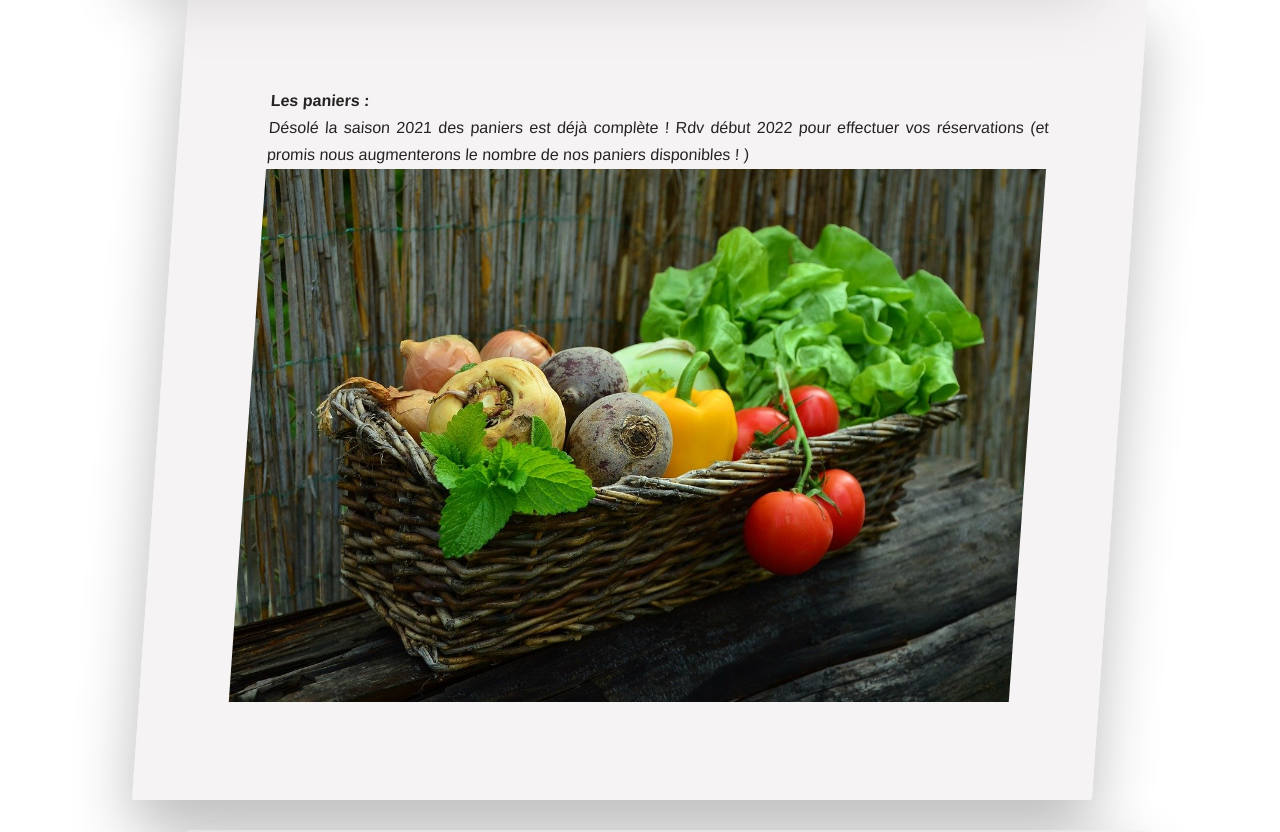
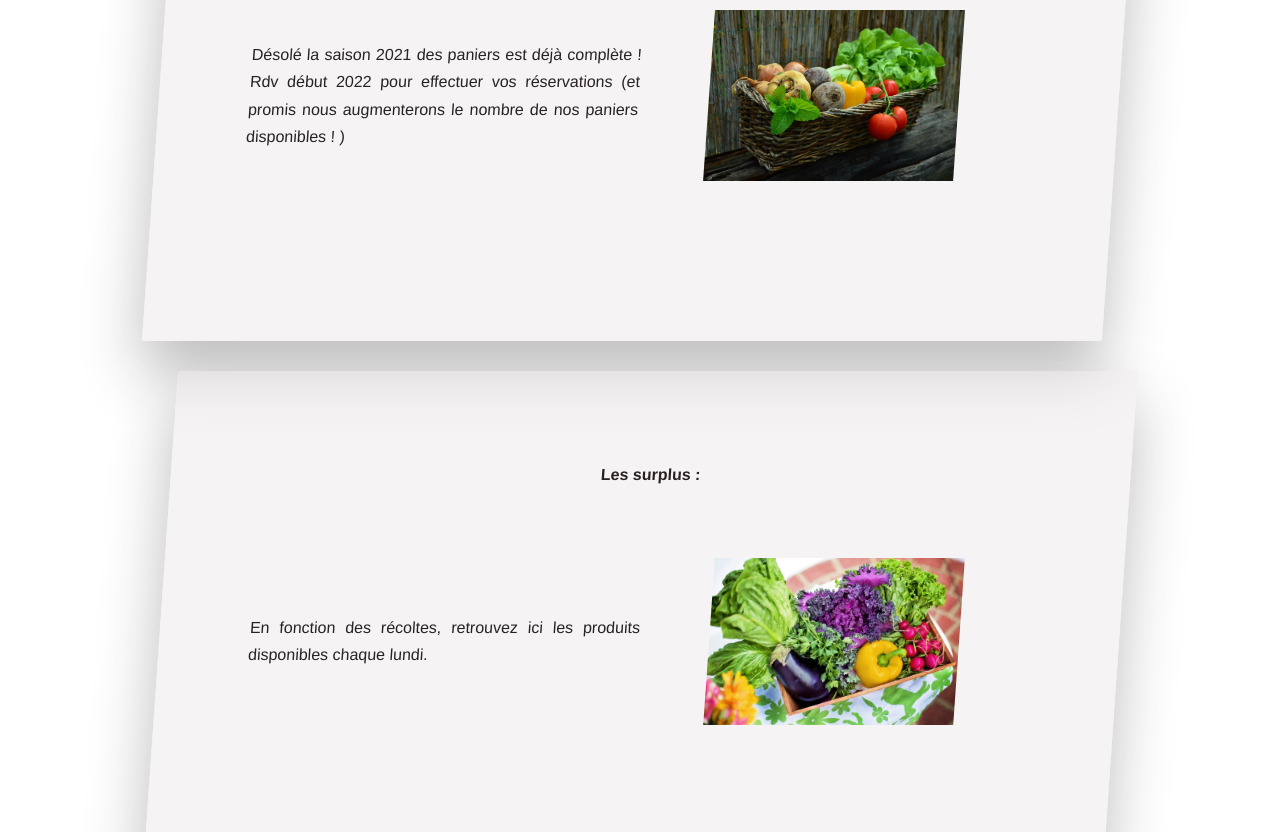
Before and after one commit to nicoWeb31/jardin-v2, a Next.js app: page /shop in a window 1280 px wide. Shown: the part 1881-2713 px from the top of the page. Built offline with nearby package versions, Linux system fonts and the light colour scheme.

Commit message:
shop scss

```diff
--- a/pages/shop/index.tsx
+++ b/pages/shop/index.tsx
@@ -22,36 +22,41 @@ const shop: React.FC = () => {
                         réflexions afin de préserver la fertilité du sol et de
                         vous offrir le meilleur chaque saison.
                     </p>
-
                 </div>
 
                 <div className="presentation">
                     <h4>Les Plans :</h4>
+                    <div className="shopCard">
                         <p>
-                        La liste des plants en précommandes est téléchargeable
-                        ici.
+                            La liste des plants en précommandes est
+                            téléchargeable ici.
                         </p>
-                    <img src="/images/semis.jpg" alt="semis"/>
+                        <img src="/images/semis.jpg" alt="semis" />
+                    </div>
                 </div>
 
                 <div className="presentation">
                     <h4>Les paniers :</h4>
+                    <div className="shopCard">
                         <p>
-                        Désolé la saison 2021 des
-                        paniers est déjà complète ! Rdv début 2022 pour
-                        effectuer vos réservations (et promis nous augmenterons
-                        le nombre de nos paniers disponibles ! )
+                            Désolé la saison 2021 des paniers est déjà complète
+                            ! Rdv début 2022 pour effectuer vos réservations (et
+                            promis nous augmenterons le nombre de nos paniers
+                            disponibles ! )
                         </p>
-                    <img src="/images/panier.jpg" alt="panier"/>
+                        <img src="/images/panier.jpg" alt="panier" />
+                    </div>
                 </div>
 
                 <div className="presentation">
                     <h4>Les surplus :</h4>
+                    <div className="shopCard">
                         <p>
-                        En fonction des récoltes,
-                        retrouvez ici les produits disponibles chaque lundi.
+                            En fonction des récoltes, retrouvez ici les produits
+                            disponibles chaque lundi.
                         </p>
-                    <img src="images/surplus.jpg" alt="surplus"/>
+                        <img src="images/surplus.jpg" alt="surplus" />
+                    </div>
                 </div>
             </main>
         </>
--- a/styles/pages/shopPage.scss
+++ b/styles/pages/shopPage.scss
@@ -1,5 +1,15 @@
 .shopPage{
     img{
-        width: 100%;
+        padding: 7rem;
+        width: 50%;
+    }
+
+    .shopCard{
+        display: flex;
+        justify-content: space-evenly;
+        align-items: center;
+    }
+    h4 {
+        text-align: center;
     }
 }
```
Lines whose indentation alone changed are shown as unchanged.
